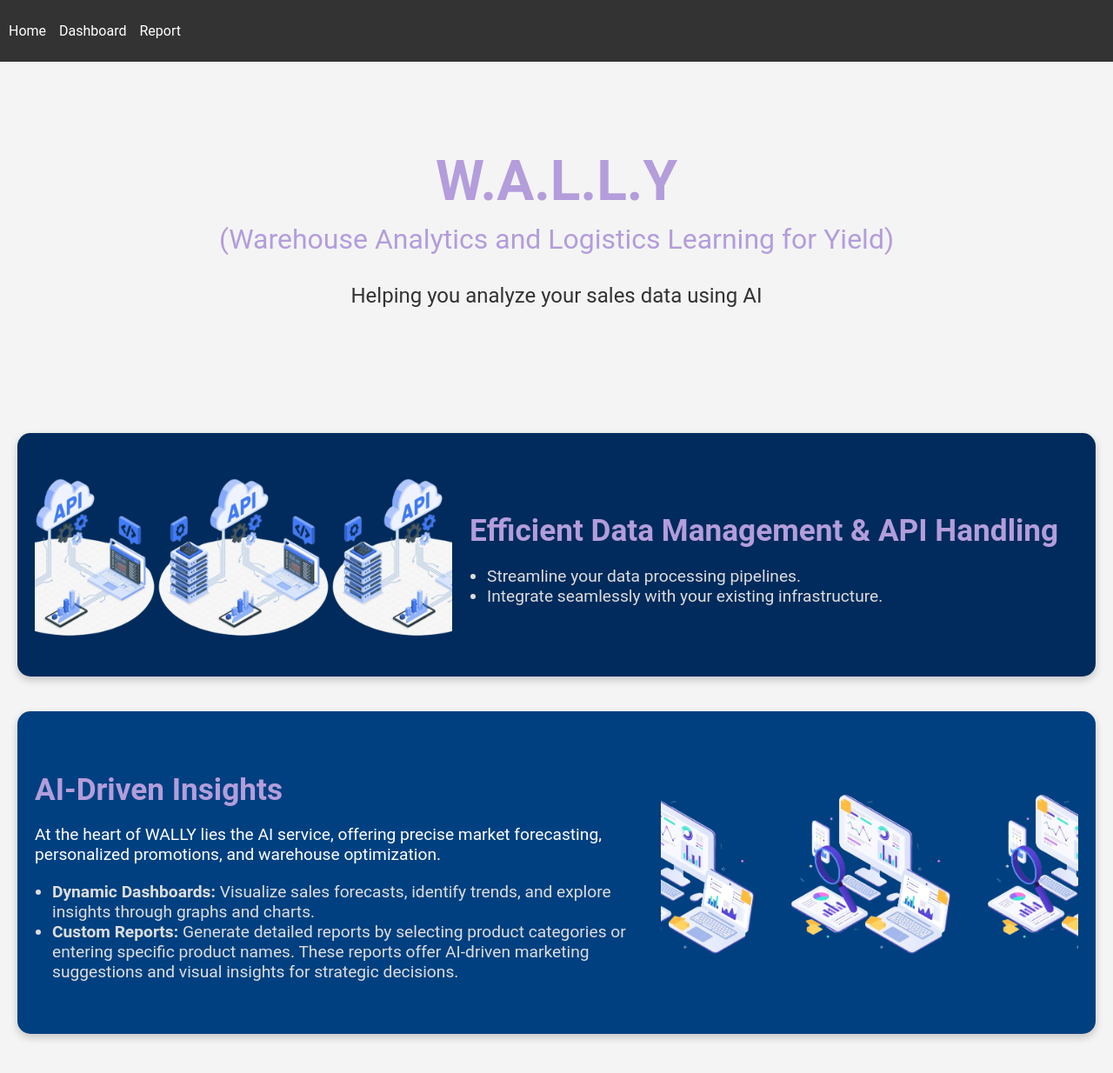
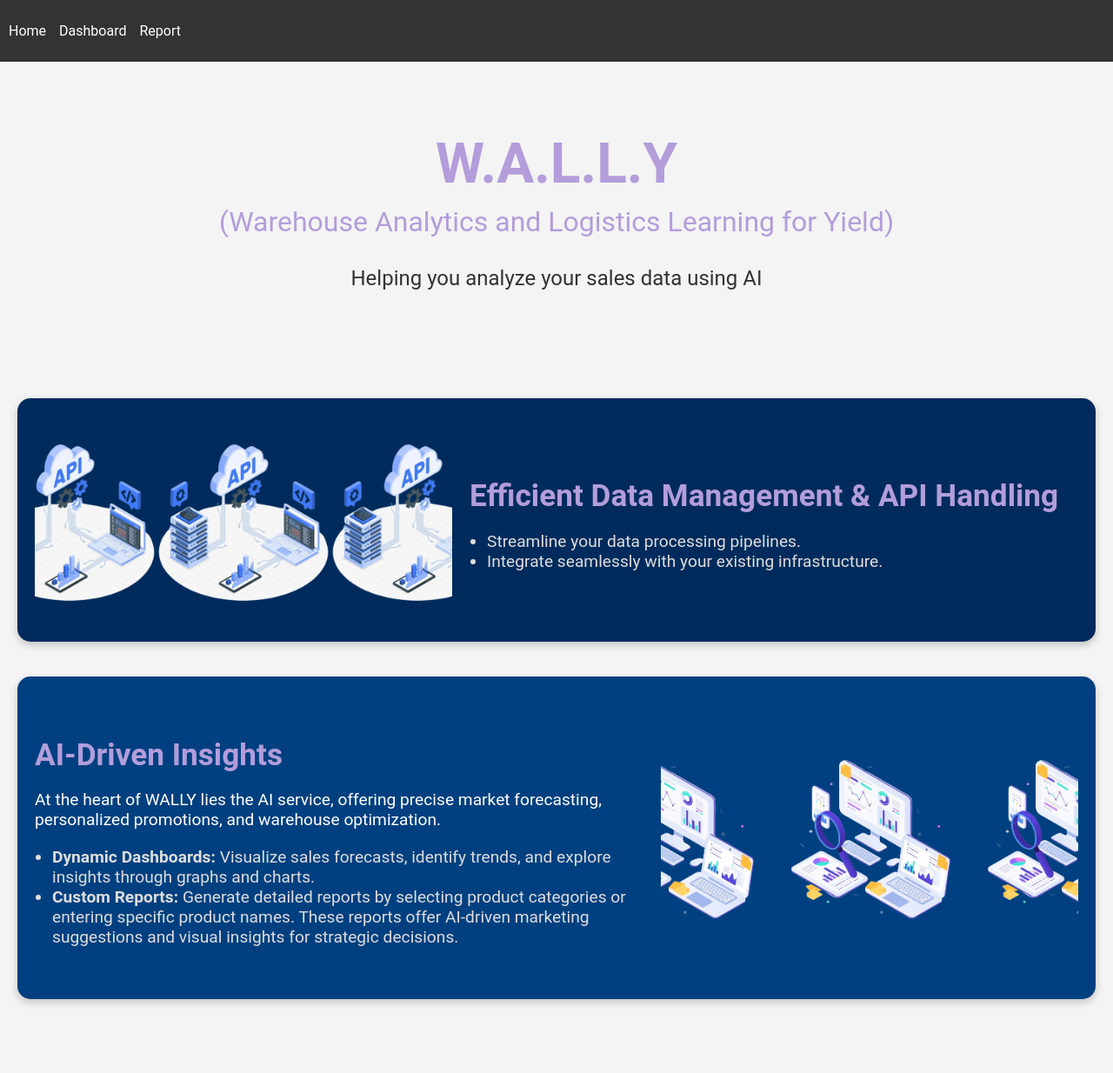
Before and after one commit to samvardhan03/hack.sp, a React (Create React App) app: page / in a window 1280 px wide. Shown: the top 1234 px of the page at 87% size. After the commit the page ends 1209 px from the top, so only its background shows below. Built offline with nearby package versions, Linux system fonts and the light colour scheme.

Commit message:
Update Home.css

```diff
--- a/src/components/styles/Home.css
+++ b/src/components/styles/Home.css
@@ -19,7 +19,7 @@ body {
 /* Hero Section */
 .hero-section {
     text-align: center;
-    padding: 80px 20px;
+    padding: 60px 20px;
     width: 100%;
     margin-bottom: 40px;
 }
@@ -50,7 +50,6 @@ body {
     margin-bottom: 40px;
     box-shadow: 0 4px 10px rgba(0, 0, 0, 0.2);
     width: 100%;
-    max-width: 1200px;
 }
 
 .feature-content {
@@ -63,7 +62,6 @@ body {
 .feature-image {
     width: 40%;
     height: 200px;
-    background-image: url('/assets/api.png'); /* Ensure correct path */
     background-size: contain;
     background-position: center;
     border-radius: 10px;
@@ -95,7 +93,6 @@ body {
     margin-bottom: 40px;
     box-shadow: 0 4px 10px rgba(0, 0, 0, 0.2);
     width: 100%;
-    max-width: 1200px;
 }
 
 .insights-content {
@@ -133,7 +130,6 @@ body {
 .insights-image {
     width: 40%;
     height: 200px;
-    background-image: url('/assets/db.png'); /* Ensure correct path */
     background-size: contain;
     background-position: center;
     border-radius: 10px;
```
